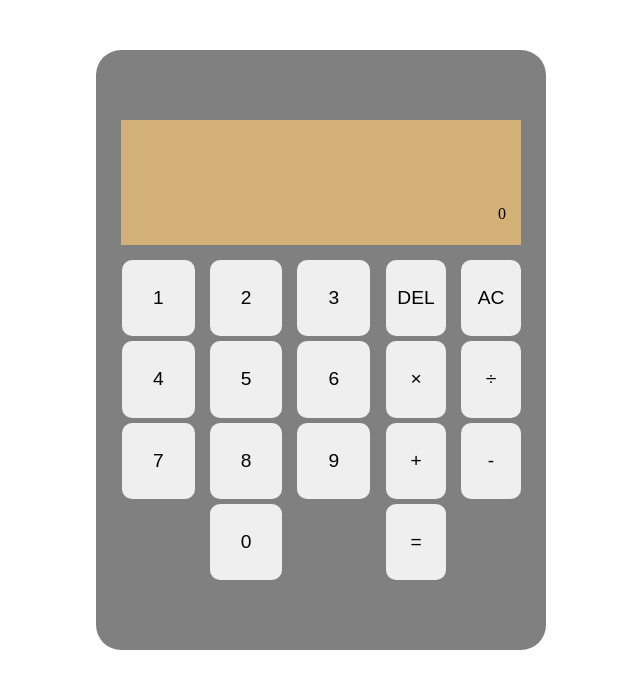
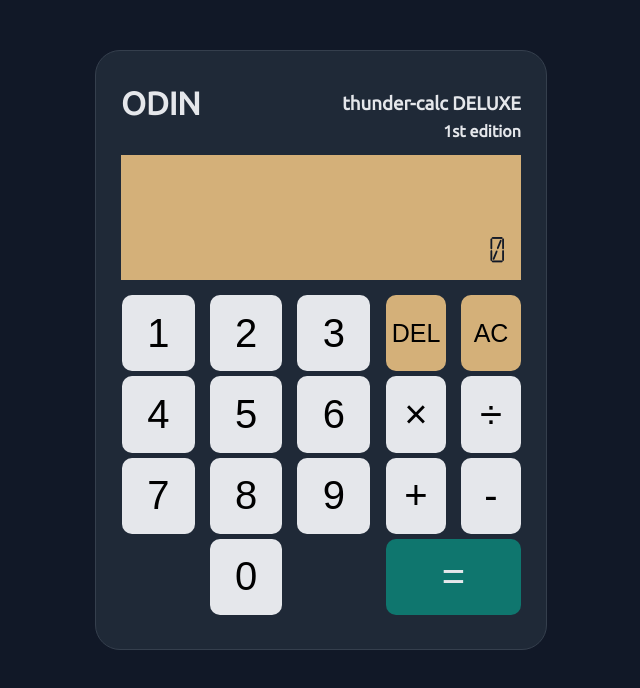
Before and after one commit to LuisGarrillo/odin-calculator, a plain HTML site: page index.html in a window 1280 px wide. Shown: the whole page, without its empty margins (319-959 px from the left). Drawn offline with Linux system fonts and the light colour scheme.

```diff
--- a/index.html
+++ b/index.html
@@ -5,10 +5,20 @@
     <meta name="viewport" content="width=device-width, initial-scale=1.0">
     <title>Odin Calculator</title>
     <link href="./styles/index.css" rel="stylesheet">
+    <link href="./styles/fonts.css" rel="stylesheet">
     <script src="./scripts/index.js"></script>
 </head>
 <body>
     <div class="calculator">
+        <div class="header">
+            <div class="top">
+                <h1>ODIN</h1>
+                <h3>thunder-calc DELUXE</h3>
+            </div>
+            <div class="bottom">
+                <h4>1st edition</h4>
+            </div>
+        </div>
         <div class="io">
             <div id="input"></div>
             <div id="output">0</div>
@@ -24,7 +34,7 @@
                 <button class="operator" value="÷">÷</button>
                 <button class="operator" value="+">+</button>
                 <button class="operator" value="-">-</button>
-                <button id="equals" >=</button>
+                <button id="equals">=</button>
             </div>
         </div>
     </div>
--- /dev/null
+++ b/styles/fonts.css
@@ -0,0 +1,17 @@
+@font-face {
+    font-family: "Calculator";
+    src: url("./fonts/Calculator.ttf");
+}
+
+@font-face {
+    font-family: "Ubuntu";
+    src: url("./fonts/Ubuntu-Regular.ttf");
+}
+
+#input, #output {
+    font-family: "Calculator";
+}
+
+body {
+    font-family: "Ubuntu";
+}
--- a/styles/index.css
+++ b/styles/index.css
@@ -8,8 +8,14 @@
     display: flex;
     justify-content: center;
     align-items: center;
+    background-color: rgb(17 24 39);
+    color: rgb(229 231 235);
+    padding:  50px;
+}
 
-    padding:  50px;
+button:hover {
+    transition: 0.2;
+    opacity: 0.9;
 }
 
 .calculator {
@@ -19,11 +25,29 @@
     align-items: center;
     gap: 15px;
 
-    width: 450px;
+    width: 452px;
     height: 600px;
     padding: 25px;
-    background-color: gray;
+    background-color: rgb(31 41 55);
+    border: 1px solid rgb(53, 63, 77);
     border-radius: 25px;
+}
+
+.header {
+    width: 100%;
+}
+
+.header div {
+    display: flex;
+}
+
+.top {
+    align-items: center;
+    justify-content: space-between;
+}
+
+.bottom {
+    justify-content: end;
 }
 
 .buttons {
@@ -58,13 +82,26 @@
 }
 
 .operation button {
+    height: 76.25px;
     width: 60px;
 }
 
 #numerical button, .operation button {
     border: none;
     border-radius: 10px;
-    font-size: larger;
+    font-size: 40px;
+    background-color: rgb(229 231 235);
+}
+
+#delete, #clear {
+    font-size: 25px;
+    background-color: rgb(212, 176, 121);
+}
+
+#equals {
+    width: 135px;
+    background-color: rgb(15 118 110);
+    color: rgb(229 231 235);
 }
 
 #numerical button:hover, .operation button:hover {
@@ -75,12 +112,15 @@
     width: 100%;
     height: 125px;
     background-color: rgb(212, 176, 121);
+    color:rgb(17 24 39)
 }
 
 #input, #output {
     width: 100%;
     height: 62.5px;
     padding: 15px;
+    font-size: 40px;
+    font-weight: 550;
 }
 
 #input {
```
Also changed, not shown: styles/fonts/Calculator.ttf (added), styles/fonts/Ubuntu-Regular.ttf (added).
